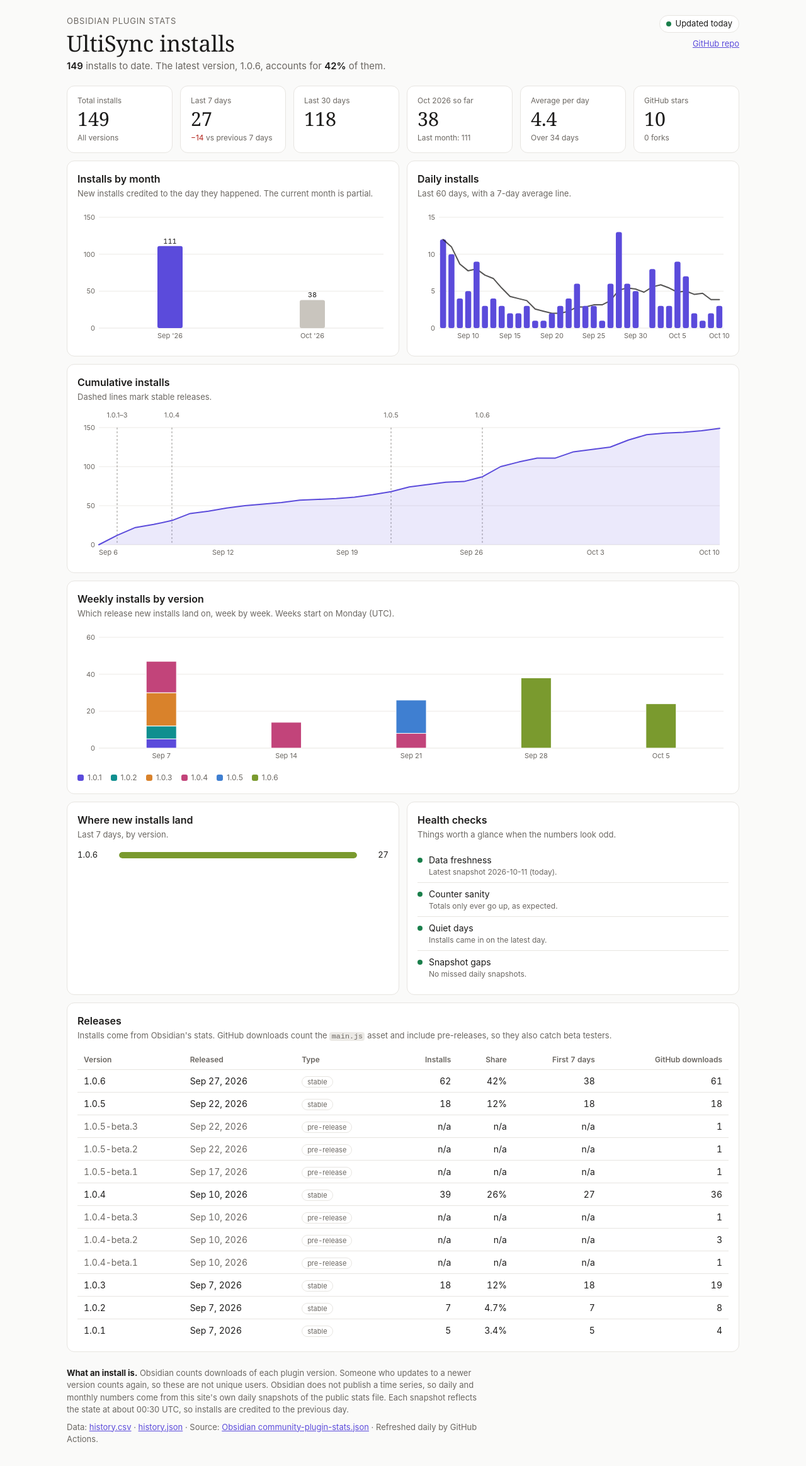
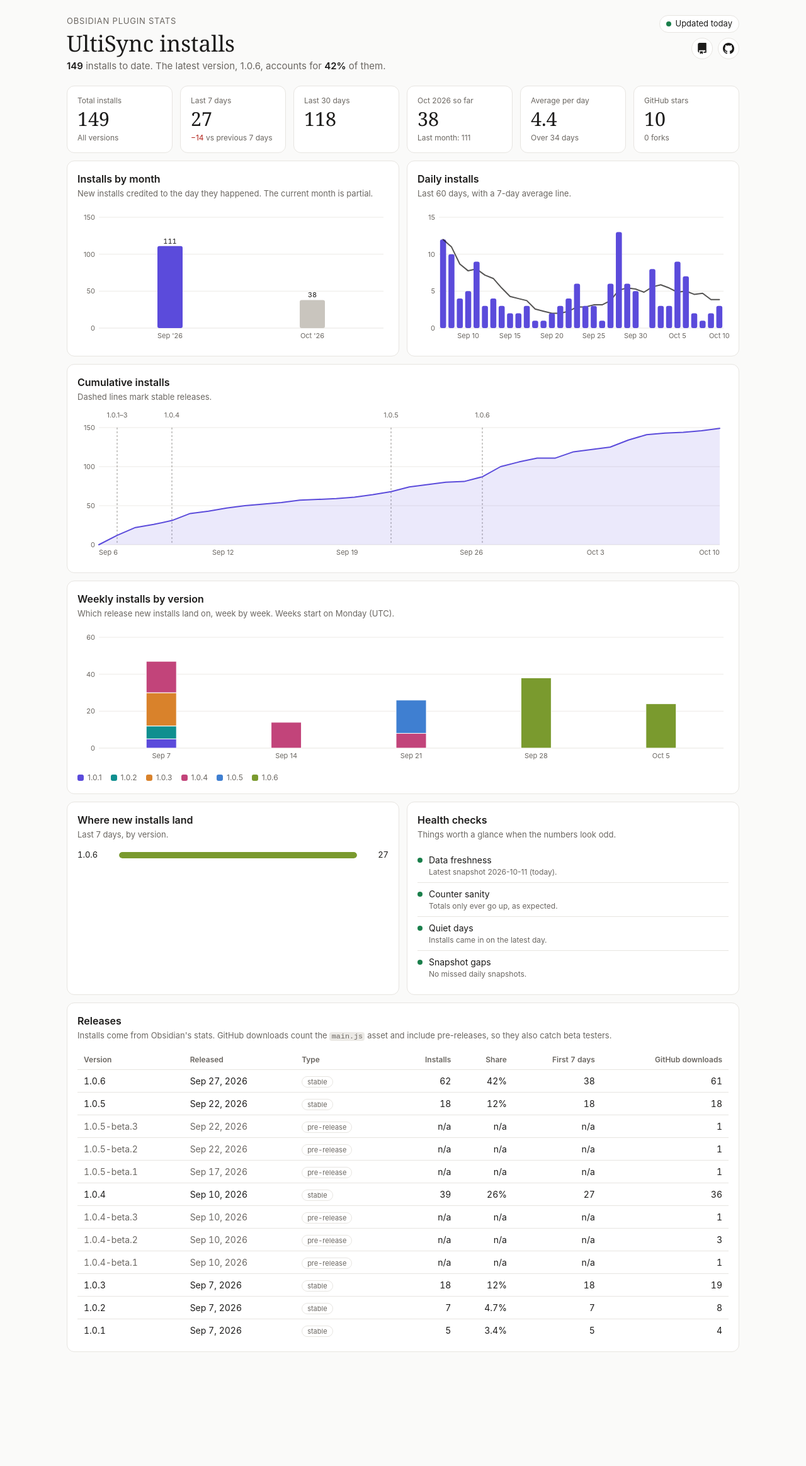
Before and after one commit to msachet5/public-stats, a website: page docs/index.html in a window 1280 px wide. Shown: the whole page at 63% size. After the commit the page ends 2207 px from the top, so only its background shows below. Drawn offline with Linux system fonts and the light colour scheme.

Commit message:
Header icons, remove footer

```diff
--- a/docs/app.js
+++ b/docs/app.js
@@ -387,9 +387,6 @@
         tb.appendChild(tr);
       });
 
-    // downloads
-    $('#dl-csv').href = 'data/' + st.id + '/history.csv';
-    $('#dl-json').href = 'data/' + st.id + '/history.json';
   }
 
   function load(id, index) {
--- a/docs/index.html
+++ b/docs/index.html
@@ -21,7 +21,10 @@
         <select id="pick"></select>
       </label>
       <span class="badge" id="fresh" title="">...</span>
-      <a class="link" id="repo-link" href="#" hidden>GitHub repo</a>
+      <span class="icons">
+        <a class="icon" id="repo-link" href="#" hidden target="_blank" rel="noopener" aria-label="GitHub repository" title="GitHub repository"><svg viewBox="0 0 16 16" width="18" height="18" aria-hidden="true" fill="currentColor"><path d="M2 2.5A2.5 2.5 0 014.5 0h8.75a.75.75 0 01.75.75v12.5a.75.75 0 01-.75.75h-2.5a.75.75 0 110-1.5h1.75v-2h-8a1 1 0 00-.714 1.7.75.75 0 01-1.072 1.05A2.495 2.495 0 012 11.5v-9zm10.5-1V9h-8c-.356 0-.694.074-1 .208V2.5a1 1 0 011-1h8zM5 12.25v3.25a.25.25 0 00.4.2l1.45-1.087a.25.25 0 01.3 0L8.6 15.7a.25.25 0 00.4-.2v-3.25a.25.25 0 00-.25-.25h-3.5a.25.25 0 00-.25.25z"/></svg></a>
+        <a class="icon" href="https://github.com/msachet5" target="_blank" rel="noopener" aria-label="GitHub profile" title="GitHub profile"><svg viewBox="0 0 16 16" width="18" height="18" aria-hidden="true" fill="currentColor"><path d="M8 0C3.58 0 0 3.58 0 8c0 3.54 2.29 6.53 5.47 7.59.4.07.55-.17.55-.38 0-.19-.01-.82-.01-1.49-2.01.37-2.53-.49-2.69-.94-.09-.23-.48-.94-.82-1.13-.28-.15-.68-.52-.01-.53.63-.01 1.08.58 1.23.82.72 1.21 1.87.87 2.33.66.07-.52.28-.87.51-1.07-1.78-.2-3.64-.89-3.64-3.95 0-.87.31-1.59.82-2.15-.08-.2-.36-1.02.08-2.12 0 0 .67-.21 2.2.82.64-.18 1.32-.27 2-.27.68 0 1.36.09 2 .27 1.53-1.04 2.2-.82 2.2-.82.44 1.1.16 1.92.08 2.12.51.56.82 1.27.82 2.15 0 3.07-1.87 3.75-3.65 3.95.29.25.54.73.54 1.48 0 1.07-.01 1.93-.01 2.2 0 .21.15.46.55.38A8.013 8.013 0 0016 8c0-4.42-3.58-8-8-8z"/></svg></a>
+      </span>
     </div>
   </header>
 
@@ -80,10 +83,6 @@
     </table></div>
   </section>
 
-  <footer class="foot">
-    <p><strong>What an install is.</strong> Obsidian counts downloads of each plugin version. Someone who updates to a newer version counts again, so these are not unique users. Obsidian does not publish a time series, so daily and monthly numbers come from this site's own daily snapshots of the public stats file. Each snapshot reflects the state at about 00:30 UTC, so installs are credited to the previous day.</p>
-    <p>Data: <a id="dl-csv" href="#">history.csv</a> · <a id="dl-json" href="#">history.json</a> · Source: <a href="https://github.com/obsidianmd/obsidian-releases/blob/master/community-plugin-stats.json">Obsidian community-plugin-stats.json</a> · Refreshed daily by GitHub Actions.</p>
-  </footer>
 </main>
 <div class="tip" id="tip" role="tooltip"></div>
 <script src="app.js"></script>
--- a/docs/style.css
+++ b/docs/style.css
@@ -47,7 +47,9 @@
 .badge.ok::before { background: var(--ok); }
 .badge.warn::before { background: var(--warn); }
 .badge.bad::before { background: var(--bad); }
-.link { font-size: 13px; }
+.icons { display: flex; gap: 8px; }
+.icon { display: inline-flex; width: 34px; height: 34px; align-items: center; justify-content: center; border: 1px solid var(--line); border-radius: 50%; background: var(--panel); color: var(--fg); }
+.icon:hover, .icon:focus-visible { color: var(--accent); border-color: var(--accent); }
 
 .kpis { display: grid; grid-template-columns: repeat(auto-fit, minmax(150px, 1fr)); gap: 12px; margin-bottom: 12px; }
 .kpi { background: var(--panel); border: 1px solid var(--line); border-radius: var(--radius); padding: 14px 16px; min-width: 0; }
@@ -103,9 +105,6 @@
 td.pre { color: var(--muted); }
 .tag { font-size: 11px; border: 1px solid var(--line); border-radius: 999px; padding: 1px 8px; color: var(--muted); }
 
-.foot { margin-top: 24px; font-size: 13px; color: var(--muted); }
-.foot p { margin: 0 0 8px; max-width: 80ch; }
-.foot strong { color: var(--fg); }
 
 @media (prefers-reduced-motion: no-preference) {
   .chart rect.bar { transform-origin: bottom; transform-box: fill-box; animation: grow .5s cubic-bezier(.2, .7, .2, 1); }
```
